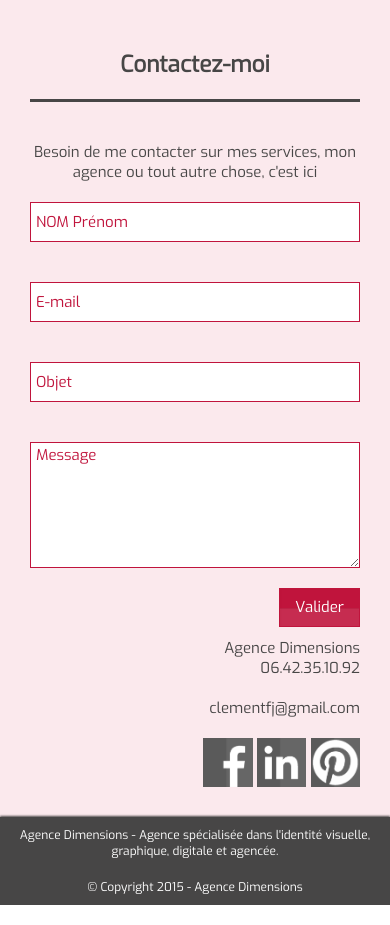
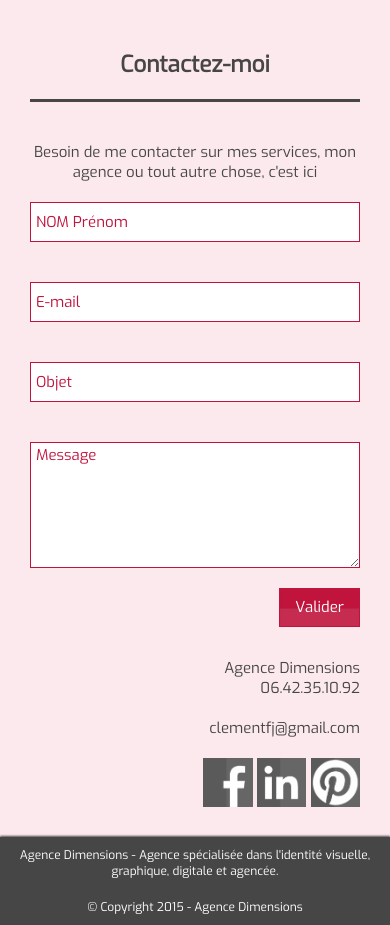
Before and after one commit to Fwedede/dimensions, a PHP site: page /dimensions_demo/ in a window 390 px wide. Shown: the part 3576-4501 px from the top of the page. Run offline with PHP 8.4, Linux system fonts and the light colour scheme; data comes from the database, SQL or seed files in the repository; style sheets or scripts are compiled from the project's sources; some libraries are stand-ins or nearby versions; some web fonts are replaced.

Commit message:
Modification de la marge dans contact pour desktop et mobile

```diff
--- a/dev/assets/stylesheet/overlay/_main.scss
+++ b/dev/assets/stylesheet/overlay/_main.scss
@@ -222,9 +222,10 @@ main{
 	}
 	#contact{
 		.col-xl-4{
-			@include media(max-width $screen-tablet) {
-				margin-top: 5rem;
-			}
+				margin-top: 1.5rem;
+				@include media (max-width $screen-phone) {
+					margin-top: 7rem;
+				}
 		}
 	}
 	#services{
```
